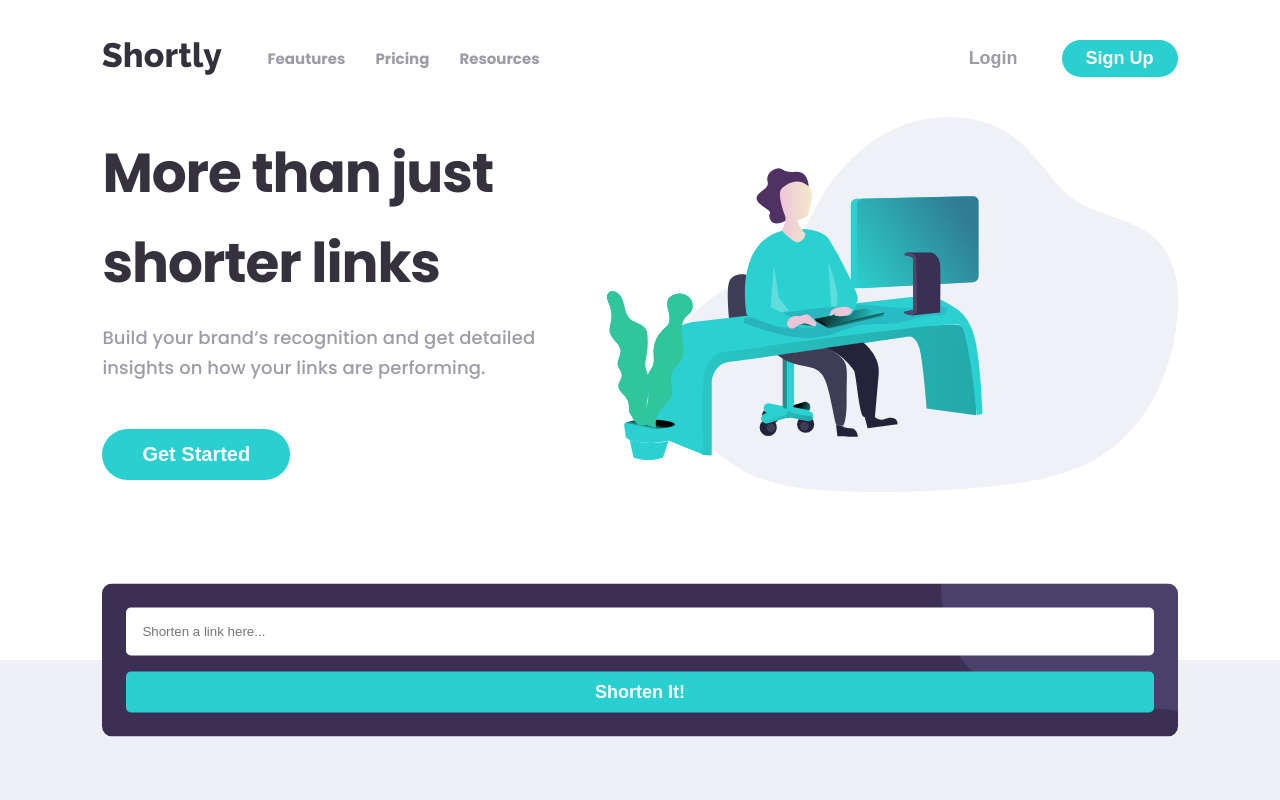
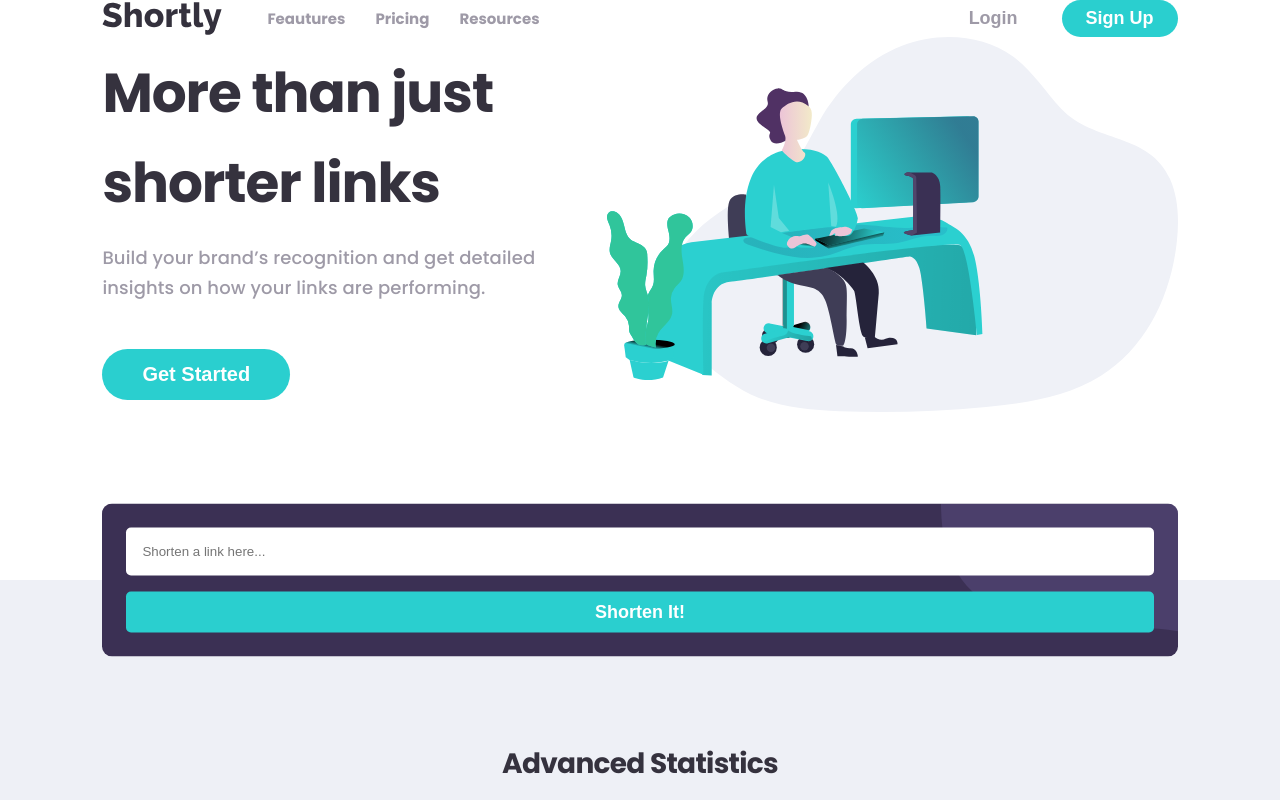
Before and after one commit to BreakingDev24/url-shortening-api-landing-page, a React (Vite) app: page / in a window 1280 px wide. Shown: the top 800 px of the page. Built offline with nearby package versions, Linux system fonts and the light colour scheme.

Commit message:
style(main): adjust padding for improved layout consistency
- Changed the padding of the main element to remove top padding, ensuring a more uniform appearance across different screen sizes.

```diff
--- a/src/styles/index.scss
+++ b/src/styles/index.scss
@@ -25,7 +25,7 @@ main {
   width: 100%;
   margin: auto;
   max-width: px-to-rem(1440);
-  padding: 40px clamp(24px, 8vw, 165px) 0;
+  padding: 0 clamp(24px, 8vw, 165px);
 }
 
 // header {
```
